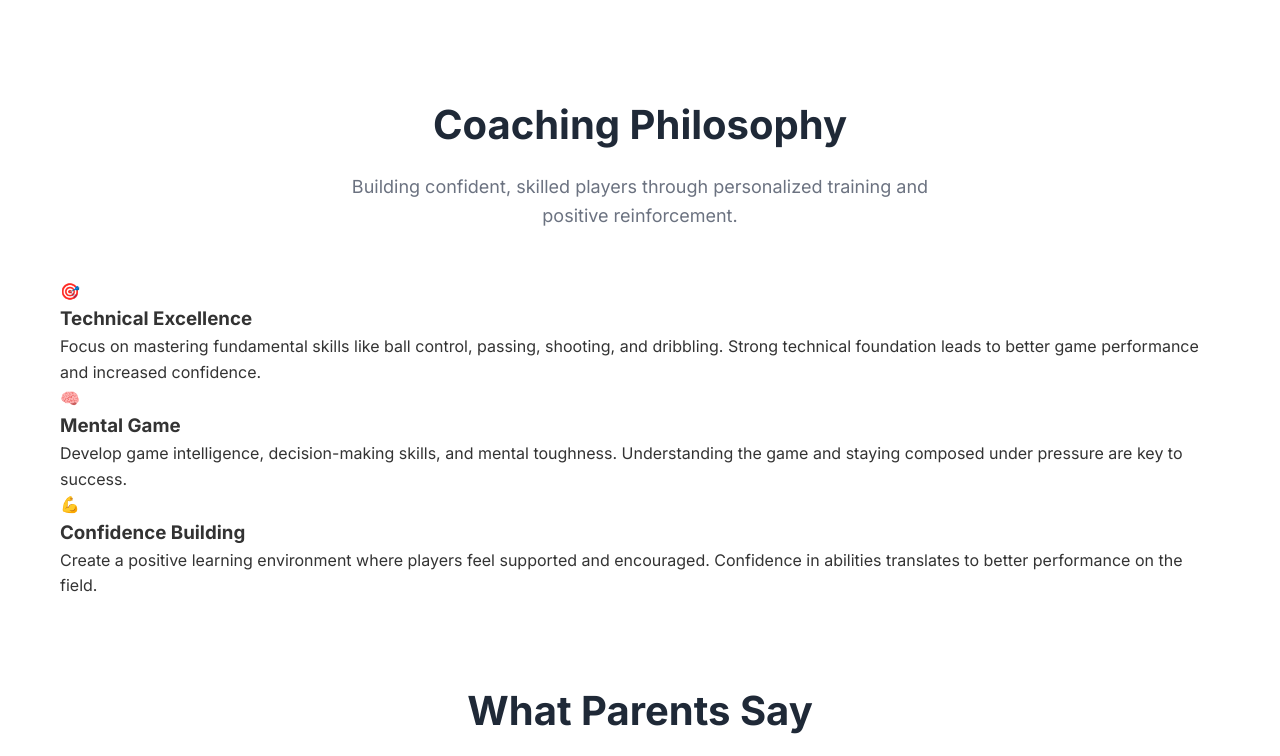
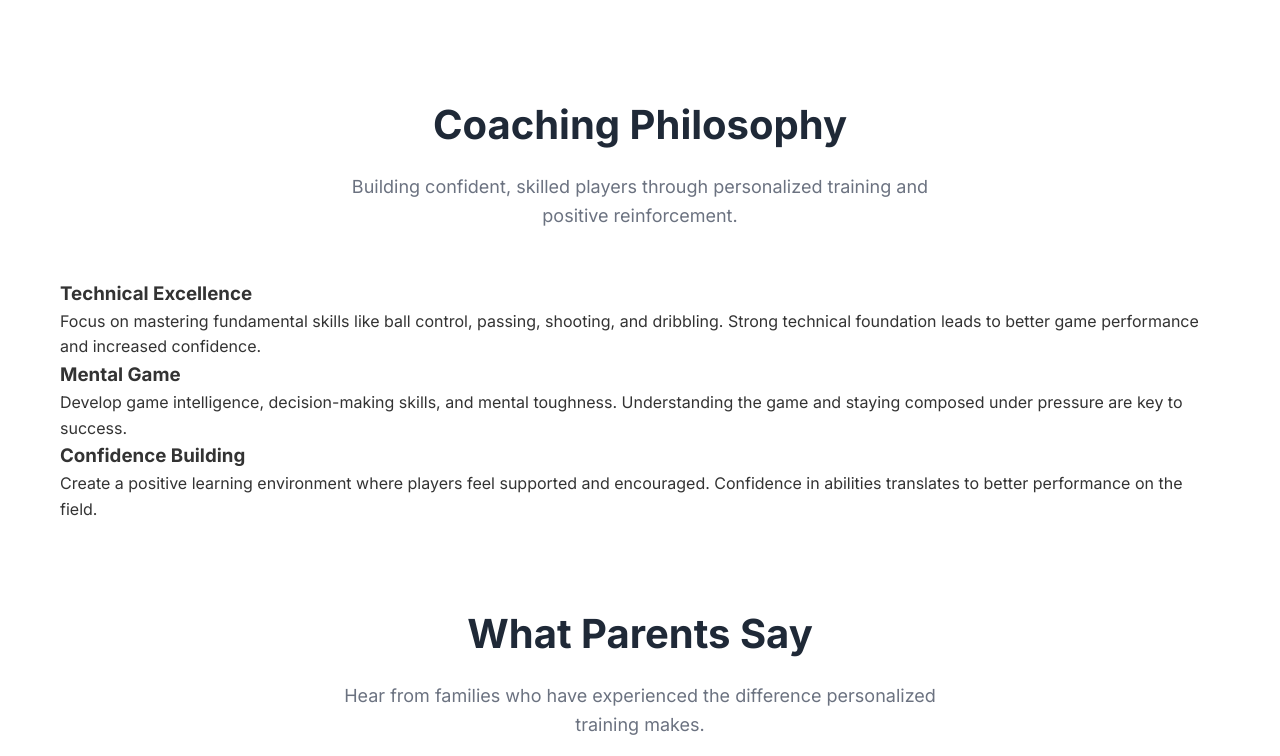
Before and after one commit to Procstar13/Coach-Zach-Website, a website: page about.html in a window 1280 px wide. Shown: the part 1221-1977 px from the top of the page. Drawn offline with Linux system fonts and the light colour scheme.

Commit message:
refactor: Remove animations for cleaner, professional appearance - Remove emoji icons from about page philosophy section - Remove fade-in animations from service cards and sections - Service cards now appear immediately on page load - Maintain hover effects and button functionality - Improve page load performance and user experience

```diff
--- a/about.html
+++ b/about.html
@@ -157,7 +157,6 @@
 
             <div class="philosophy-grid">
                 <div class="philosophy-card">
-                    <div class="philosophy-icon">🎯</div>
                     <h3>Technical Excellence</h3>
                     <p>
                         Focus on mastering fundamental skills like ball control, passing, shooting, and dribbling.
@@ -166,7 +165,6 @@
                 </div>
 
                 <div class="philosophy-card">
-                    <div class="philosophy-icon">🧠</div>
                     <h3>Mental Game</h3>
                     <p>
                         Develop game intelligence, decision-making skills, and mental toughness.
@@ -175,7 +173,6 @@
                 </div>
 
                 <div class="philosophy-card">
-                    <div class="philosophy-icon">💪</div>
                     <h3>Confidence Building</h3>
                     <p>
                         Create a positive learning environment where players feel supported and encouraged.
--- a/script.js
+++ b/script.js
@@ -335,40 +335,6 @@ document.addEventListener('DOMContentLoaded', function() {
     });
 });
 
-// Add CSS for animations
-const animationCSS = `
-    section {
-        opacity: 0;
-        transform: translateY(30px);
-        transition: opacity 0.6s ease, transform 0.6s ease;
-    }
-
-    section.animate-in {
-        opacity: 1;
-        transform: translateY(0);
-    }
-
-    .service-card {
-        opacity: 0;
-        transform: translateY(20px);
-        transition: opacity 0.6s ease, transform 0.6s ease;
-    }
-
-    .services-grid:hover .service-card {
-        opacity: 1;
-        transform: translateY(0);
-    }
-
-    .service-card:nth-child(1) { transition-delay: 0.1s; }
-    .service-card:nth-child(2) { transition-delay: 0.2s; }
-    .service-card:nth-child(3) { transition-delay: 0.3s; }
-`;
-
-// Inject animation CSS
-const animationStyle = document.createElement('style');
-animationStyle.textContent = animationCSS;
-document.head.appendChild(animationStyle);
-
 // Calendly fallback detection
 document.addEventListener('DOMContentLoaded', function() {
     // Check if Calendly widget loads properly
```
